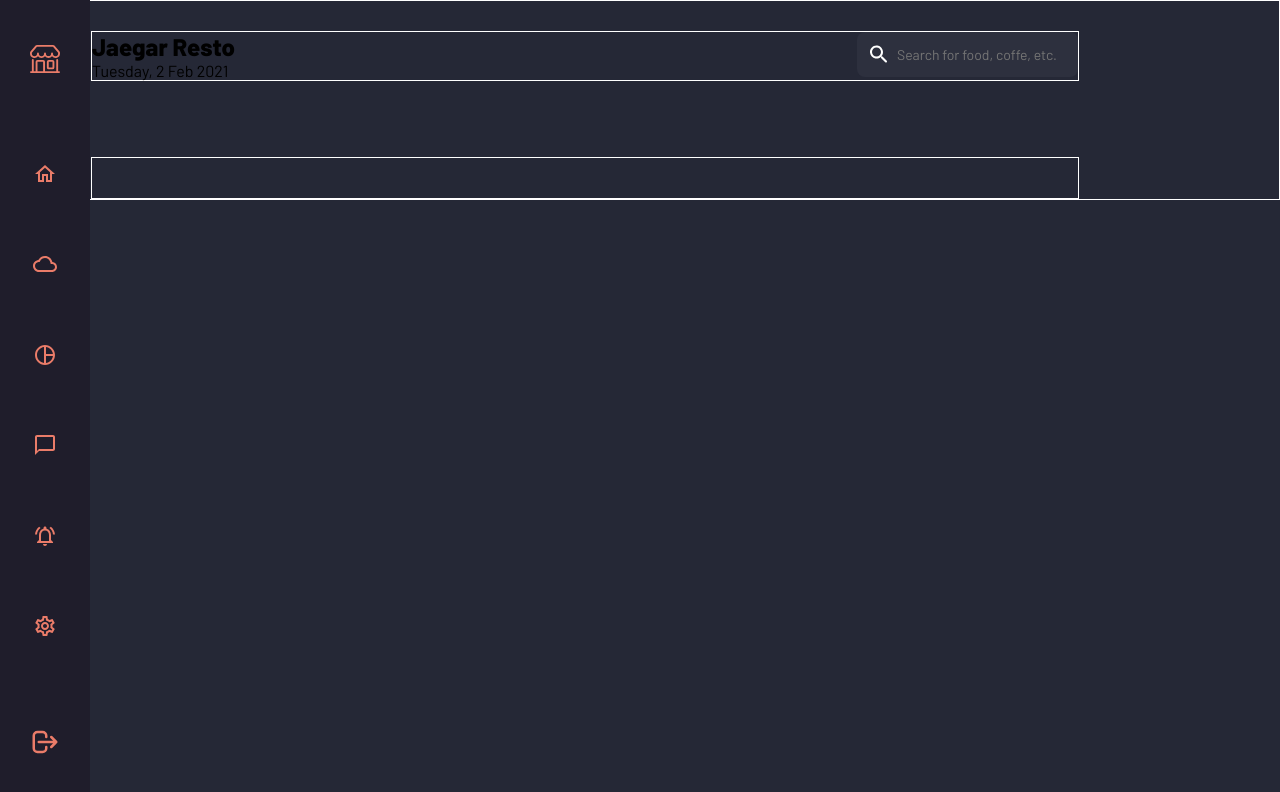
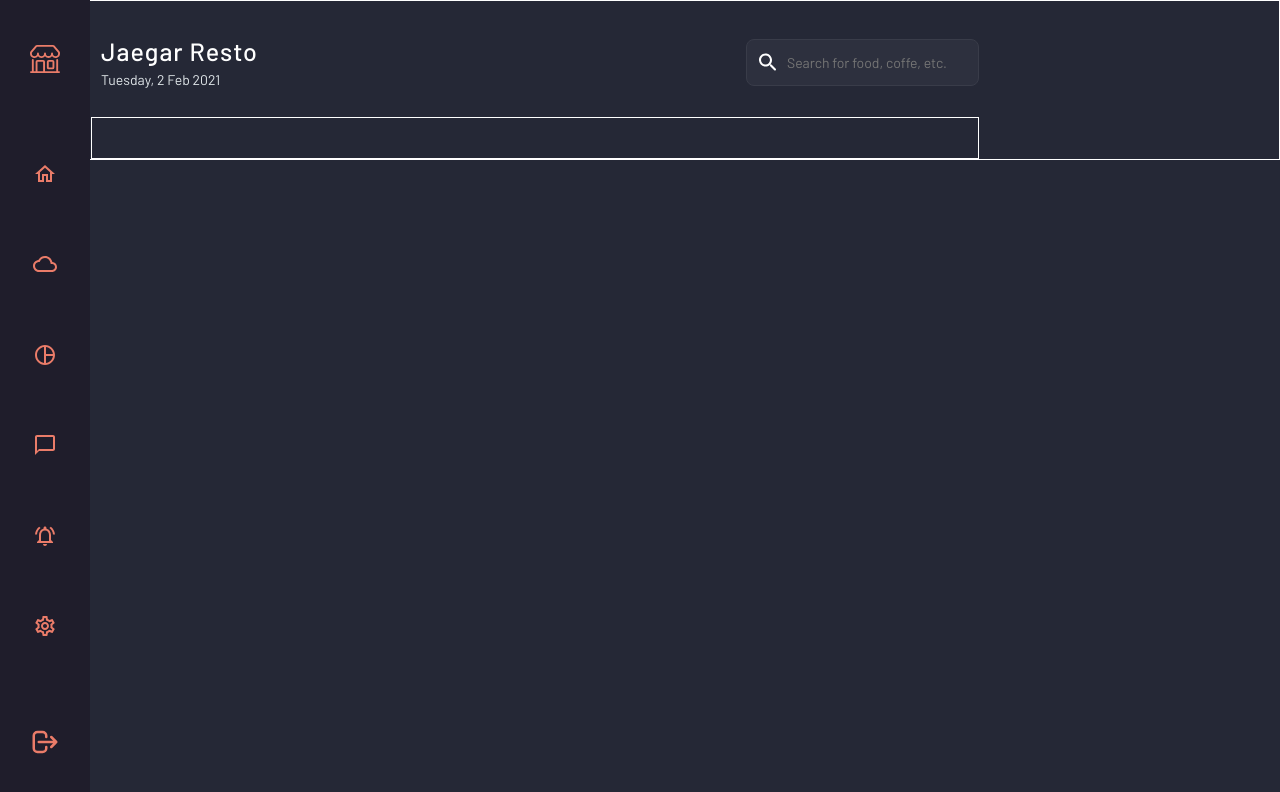
Before and after one commit to turgunov24/repoOne, a React (Create React App) app: page / in a window 1280 px wide. Shown: the top 792 px of the page. Built offline with nearby package versions, Linux system fonts and the light colour scheme.

Commit message:
seven edit

```diff
--- a/src/components/navbarTop/main/style.css
+++ b/src/components/navbarTop/main/style.css
@@ -7,18 +7,18 @@
     align-items: flex-start;
     justify-content: space-between;
     width: 100%;
-    height: 200px;
+    height: 160px;
     border: 1px solid white;
     padding-top: 30px;
     padding-left: 90px;
-    padding-right: 200px;
+    padding-right: 300px;
 }
 
 .searchDiv{
     width: 100%;
     display: flex;
     justify-content: space-between;
-    border: 1px solid white;
+    align-items: center;
 
 }
 .searchDiv label{
@@ -27,20 +27,39 @@
 }
 .searchDiv label span{
     position: absolute;
-    top: 50%;
+    top: 55%;
     transform: translateY(-50%);
     left: 10px;
     color: white;
 }
 .searchDiv label input{
-    padding: 14px 20px;
+    padding: 14px 30px;
     padding-left: 40px;
     background-color: #2D303E;
     border-radius: 8px;
-    border: none;
+    border: 1px solid #393C49;
     outline: none;
     color: #ABBBC2;
     font-size: 14px ;
+}
+.calendarDiv{
+    color: white;
+    display: flex;
+    align-items: flex-start;
+    justify-content: space-around;
+    flex-direction: column;
+    padding: 5px 10px;
+    gap: 5px;
+}
+.calendarDiv h2{
+    font-size: 25px;
+    font-weight: 500;
+    letter-spacing: 1px;
+}
+.calendarDiv p{
+    font-size: 14px;
+    font-weight: 400;
+    color: #E0E6E9;
 }
 .tableDiv{
     border: 1px solid white;
```
